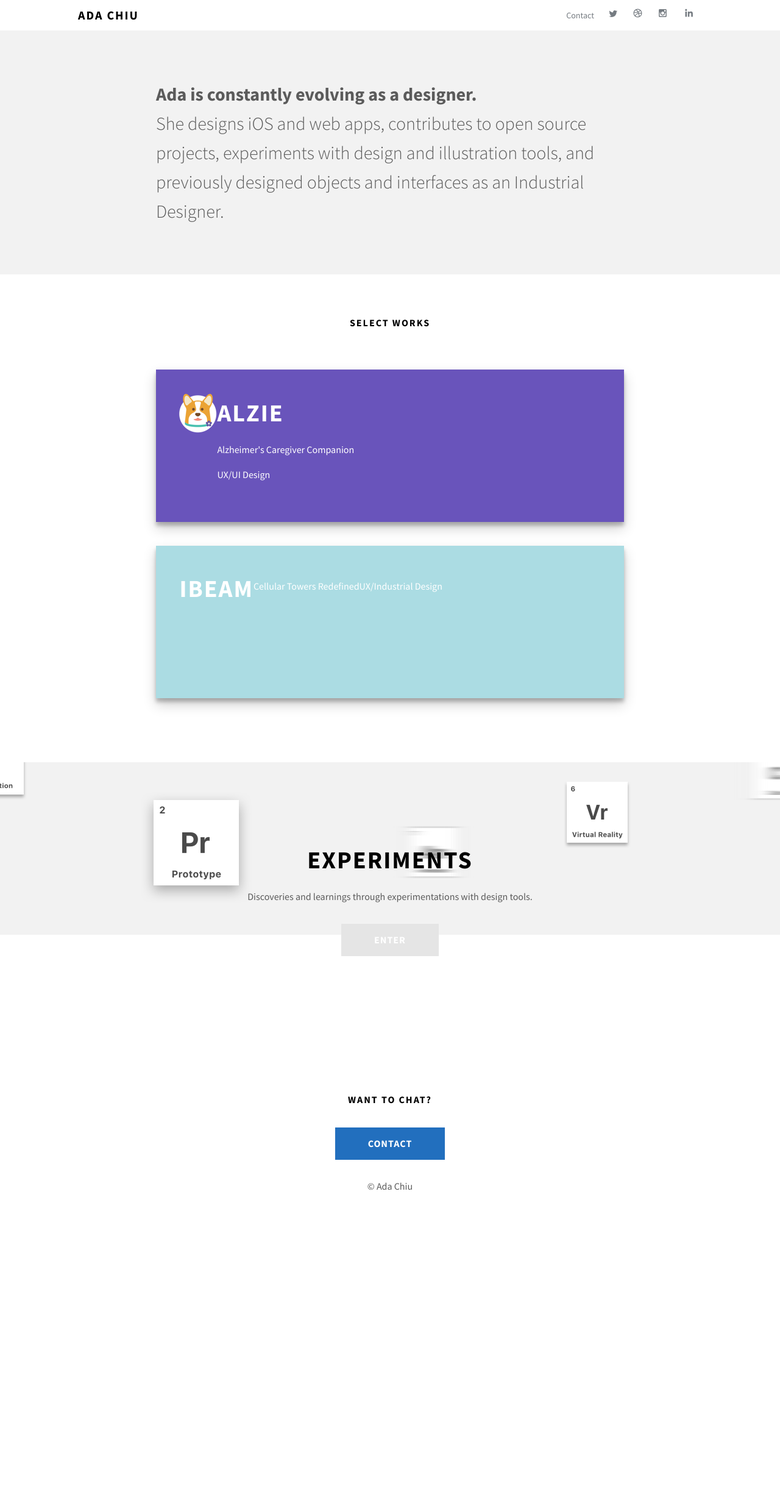
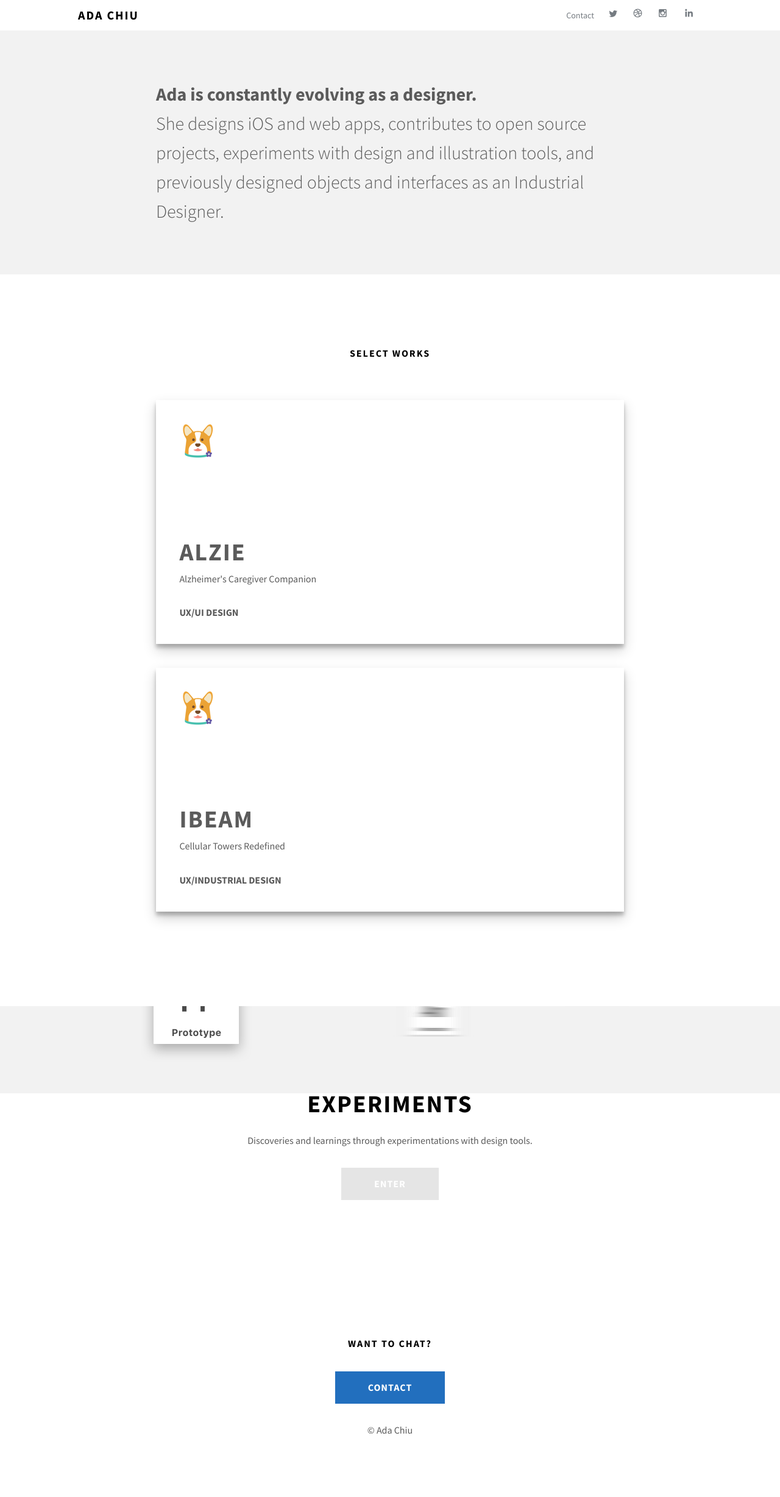
Before and after one commit to adachiu/adachiu.github.io, a Jekyll site: the page built from index.html, in a window 1280 px wide. Shown: the whole page at 61% size. Built offline with Jekyll 4.4.1, drawn with Linux system fonts in a browser that asks for light colours; before the commit the page ends 2055 px from its top, so only the background shows below that.

Commit message:
edit work card title layout

```diff
--- a/_includes/section-works.html
+++ b/_includes/section-works.html
@@ -15,9 +15,14 @@
     </div>
 
     <div class="teaser-detail teaser-ibeam">
-      <h2>IBeam</h2>
-      <p>Cellular Towers Redefined</p>
-      <p class="category">UX/Industrial Design</p>
+      <div class="project-logo">
+        <img src="/assets/img/logo-test.png" alt="Ibeam Cellular Towers Redefined - Industrial Design">
+      </div>
+      <div class="project-text">
+        <h2>Ibeam</h2>
+        <p>Cellular Towers Redefined</p>
+        <p class="category">UX/Industrial Design</p>
+      </div>
     </div>
 
   </div>
--- a/assets/css/1-base/_vars.scss
+++ b/assets/css/1-base/_vars.scss
@@ -13,7 +13,6 @@
 $header-text: #757b81;
 $header-hover: #d3d3d3;
 $body-text: #5b5b5b;
-$teaser-color: white;
 
 // Body
 $bg-color: #ffffff;
--- a/assets/css/main.css
+++ b/assets/css/main.css
@@ -676,7 +676,7 @@
       -ms-flex-align: center;
           align-items: center;
   background-color: #fff;
-  height: 50em;
+  height: 75em;
   margin: 0 10%;
   /* Media Queries */ }
   @media screen and (max-width: 40em) {
@@ -716,22 +716,32 @@
       -ms-flex-direction: row;
           flex-direction: row;
   margin-top: 4em;
+  border: none;
   width: 100%; }
-  /* line 46, 3-sections/_home-works.scss */
+  /* line 47, 3-sections/_home-works.scss */
   .teaser .teaser-alzie {
-    background-color: #6954BB;
-    height: 250px; }
-  /* line 51, 3-sections/_home-works.scss */
+    background-color: white;
+    height: 400px; }
+  /* line 52, 3-sections/_home-works.scss */
   .teaser .teaser-ibeam {
-    background-color: #ABDCE3;
-    height: 250px; }
+    background-color: white;
+    height: 400px; }
 
-/* line 57, 3-sections/_home-works.scss */
+/* line 58, 3-sections/_home-works.scss */
 .teaser-detail {
   display: -webkit-box;
   display: -webkit-flex;
   display: -ms-flexbox;
   display: flex;
+  -webkit-box-orient: vertical;
+  -webkit-box-direction: normal;
+  -webkit-flex-direction: column;
+      -ms-flex-direction: column;
+          flex-direction: column;
+  -webkit-box-pack: justify;
+  -webkit-justify-content: space-between;
+      -ms-flex-pack: justify;
+          justify-content: space-between;
   margin: 0 0 5% 0;
   padding: 5%;
   text-align: left;
@@ -739,15 +749,12 @@
   -webkit-transition: all 100ms ease-in-out;
   transition: all 100ms ease-in-out;
   box-shadow: 0 10px 20px rgba(0, 0, 0, 0.19), 0 6px 6px rgba(0, 0, 0, 0.23); }
-  /* line 68, 3-sections/_home-works.scss */
+  /* line 71, 3-sections/_home-works.scss */
   .teaser-detail:hover {
     box-shadow: 0 14px 28px rgba(0, 0, 0, 0.25), 0 10px 10px rgba(0, 0, 0, 0.22); }
-  /* line 72, 3-sections/_home-works.scss */
+  /* line 75, 3-sections/_home-works.scss */
   .teaser-detail:active {
     box-shadow: 0 10px 20px rgba(0, 0, 0, 0.19), 0 6px 6px rgba(0, 0, 0, 0.23); }
-  /* line 76, 3-sections/_home-works.scss */
-  .teaser-detail h2, .teaser-detail p {
-    color: white; }
   /* line 80, 3-sections/_home-works.scss */
   .teaser-detail .project-text {
     -webkit-box-orient: vertical;
@@ -755,6 +762,18 @@
     -webkit-flex-direction: column;
         -ms-flex-direction: column;
             flex-direction: column; }
+  /* line 84, 3-sections/_home-works.scss */
+  .teaser-detail h2 {
+    color: #5b5b5b; }
+  /* line 88, 3-sections/_home-works.scss */
+  .teaser-detail p {
+    margin: 0;
+    color: #5b5b5b; }
+  /* line 93, 3-sections/_home-works.scss */
+  .teaser-detail .category {
+    text-transform: uppercase;
+    font-weight: 700;
+    margin-top: 1.875em; }
 
 /* line 4, 3-sections/_home-experiments.scss */
 .parallax-window {
```
Also changed, not shown: assets/css/3-sections/_home-works.scss (+23 -8 lines).
